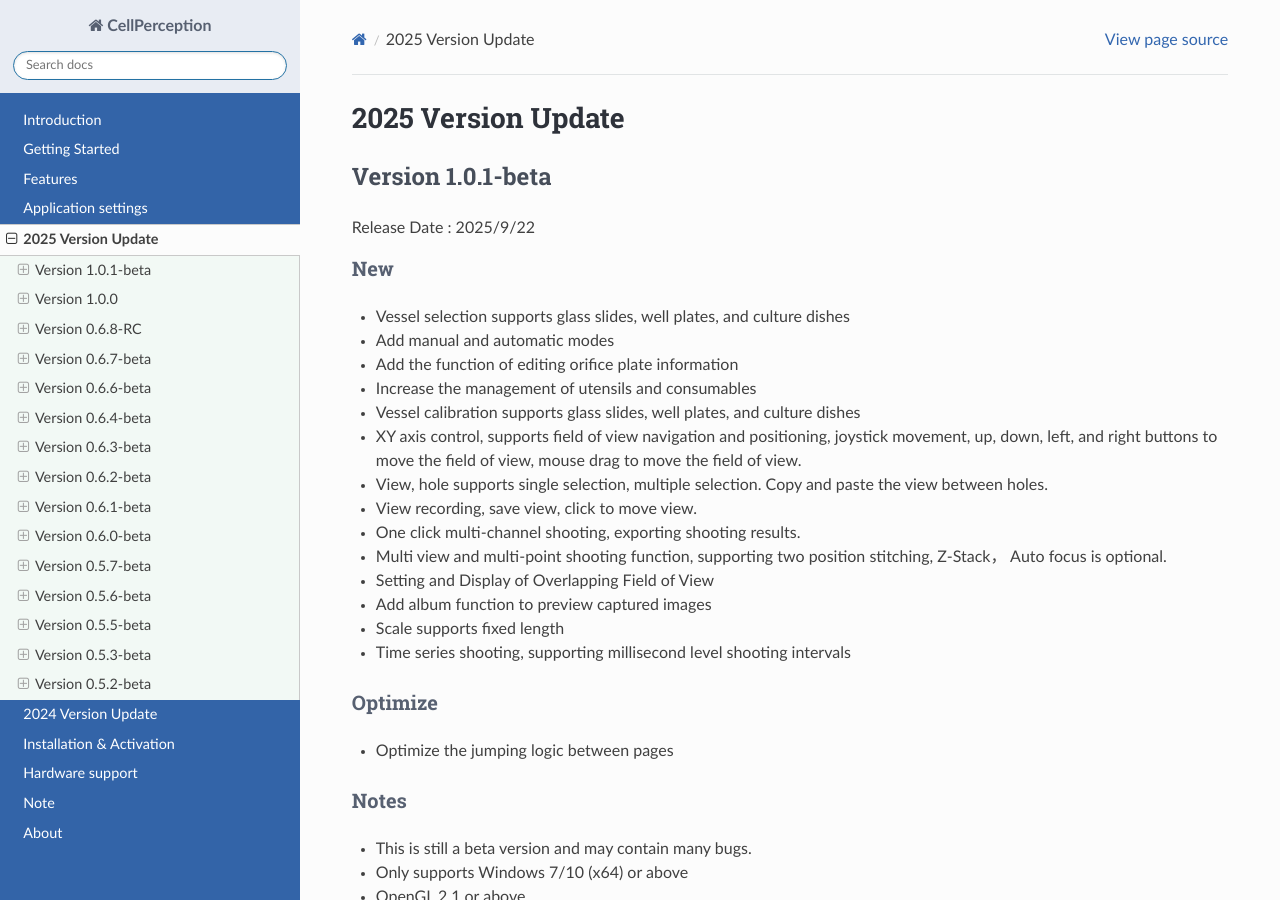
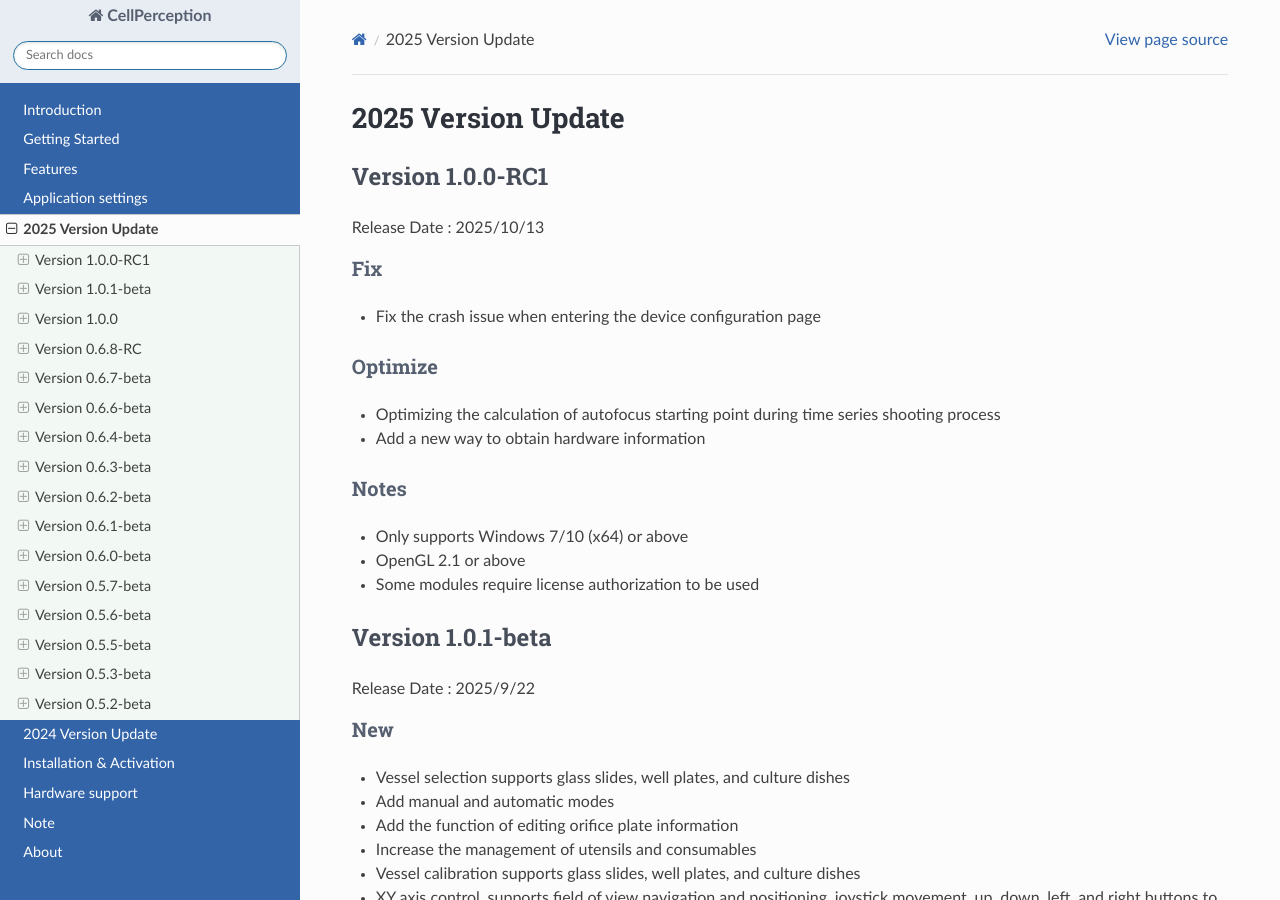
Before and after one commit to yangtong93/living-cell-docs, a Sphinx documentation site: the page built from source/user_guide/upgrade2025.md, in a window 1280 px wide and 900 px high. Built offline with Sphinx 7.4.7 and the Read the Docs theme 3.1.0, drawn with Linux system fonts in a browser that asks for light colours; pages that are not in the unit, such as notebooks, are missing from menus.

Commit message:
feature: 1.0.0-RC1

```diff
--- a/source/user_guide/upgrade2025.md
+++ b/source/user_guide/upgrade2025.md
@@ -1,4 +1,21 @@
 # 2025 Version Update
+
+## Version 1.0.0-RC1
+
+Release Date : 2025/10/13
+
+
+### Fix
+* Fix the crash issue when entering the device configuration page
+
+### Optimize
+* Optimizing the calculation of autofocus starting point during time series shooting process
+* Add a new way to obtain hardware information
+
+### Notes
+* Only supports Windows 7/10 (x64) or above
+* OpenGL 2.1 or above
+* Some modules require license authorization to be used
 
 ## Version 1.0.1-beta
 
```
Also changed, not shown: 1 other file.
